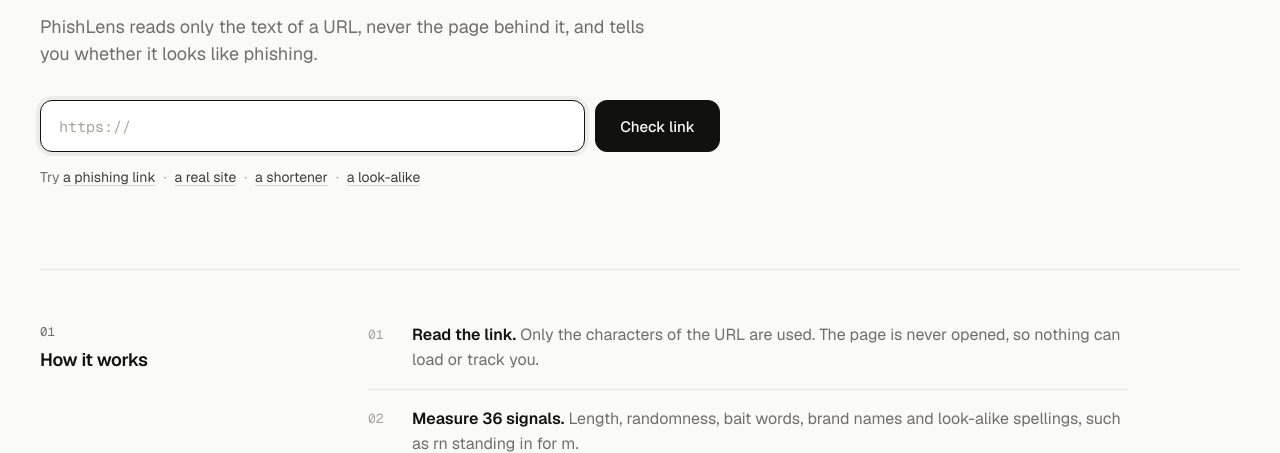
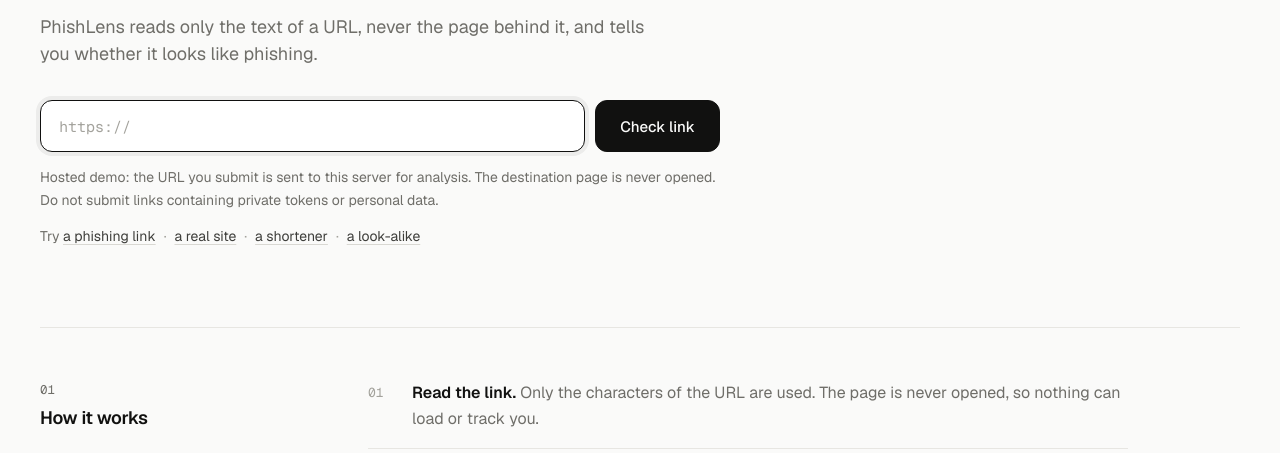
Before and after one commit to rajeswari-30/phishdriftbench, a Flask app: page / in a window 1280 px wide. Shown: the part 351-804 px from the top of the page. Run offline with Flask 3, Linux system fonts and the light colour scheme.

Commit message:
Prepare Flask demo for Vercel deployment
Co-authored-by: Copilot <223556219+Copilot@users.noreply.github.com>

```diff
--- /dev/null
+++ b/api/index.py
@@ -0,0 +1 @@
+from webapp.app import app
--- a/webapp/templates/home.html
+++ b/webapp/templates/home.html
@@ -136,6 +136,8 @@
                aria-label="URL to check" autofocus>
         <button class="btn" type="submit" id="submitBtn">Check link</button>
       </form>
+      <p class="try">Hosted demo: the URL you submit is sent to this server for analysis.
+        The destination page is never opened. Do not submit links containing private tokens or personal data.</p>
       <p class="try" id="urlExamples">Try
         <button type="button" data-url="http://paypal-secure-login-verify.account-update.xyz/signin">a phishing link</button><span class="sep">&middot;</span><button type="button" data-url="https://github.com/torvalds/linux">a real site</button><span class="sep">&middot;</span><button type="button" data-url="https://bit.ly/3xK9zQ2">a shortener</button><span class="sep">&middot;</span><button type="button" data-url="https://arnaz0n-secure.com/login">a look-alike</button>
       </p>
```
Also changed, not shown: requirements-vercel.txt (added, +11 -0 lines), README.md, vercel.json (added).
